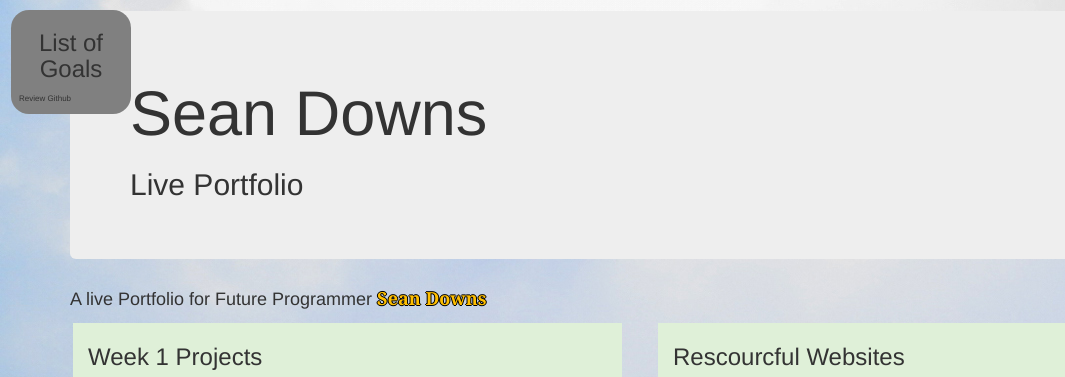
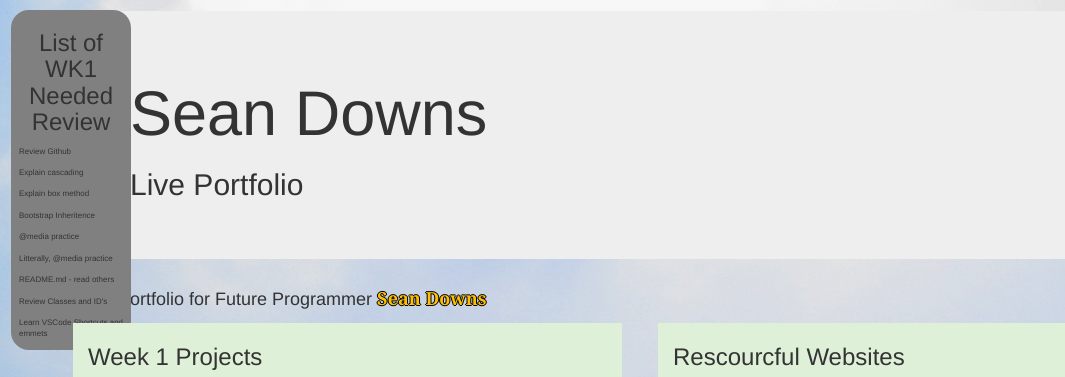
Before and after one commit to SPdowns/week1-friday_work, a plain HTML site: page index.html in a window 1280 px wide. Shown: the top 377 px of the page, 0-1065 px from the left. Drawn offline with Linux system fonts and the light colour scheme.

Commit message:
sidebar inserted with info

```diff
--- a/css/styles.css
+++ b/css/styles.css
@@ -26,7 +26,7 @@
 .side {
   border-radius: 18px;
   width: 120px;
-  position: fixed;
+  position: absolute;
   top: 10px;
   background: grey;
   text-align: center;
--- a/index.html
+++ b/index.html
@@ -9,8 +9,16 @@
   </head>
   <body>
     <div class="side">
-      <h3>List of Goals</h3>
+      <h3>List of WK1 Needed Review</h3>
       <p>Review Github</p>
+      <p>Explain cascading</p>
+      <p>Explain box method</p>
+      <p>Bootstrap Inheritence</p>
+      <p>@media practice</p>
+      <p>Litterally, @media practice</p>
+      <p>README.md - read others</p>
+      <p>Review Classes and ID's</p>
+      <p>Learn VSCode Shortcuts and emmets</p>
     </div>
     <div class="container">
       <div class="jumbotron">
```
